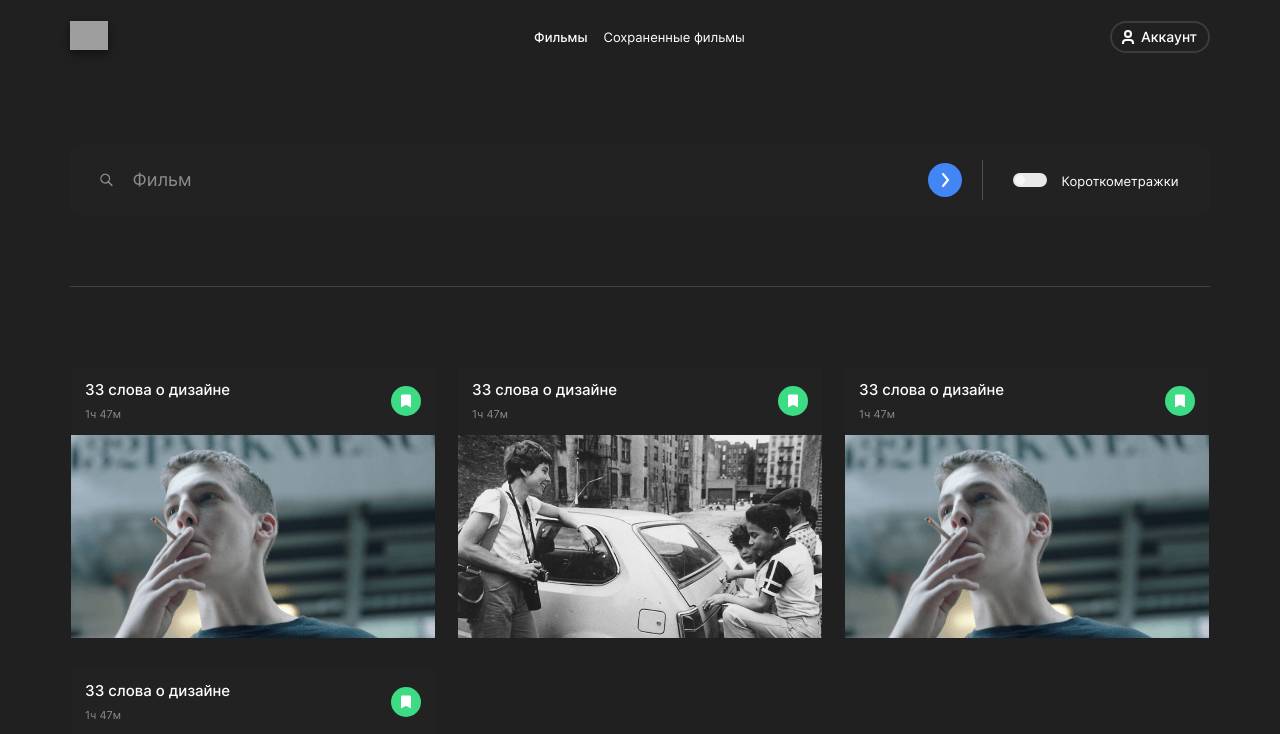
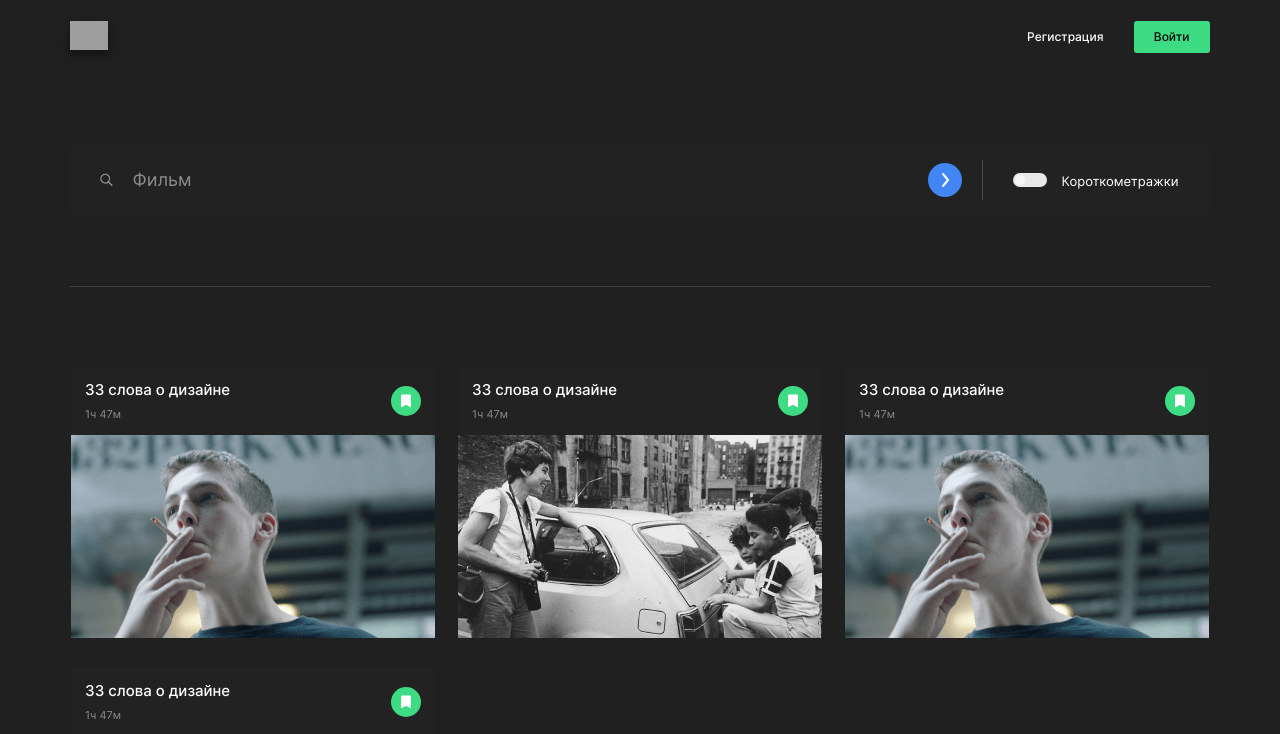
Before and after one commit to yaanab/movies-explorer-frontend, a React (Create React App) app: page /movies in a window 1280 px wide. Shown: the top 734 px of the page. Built offline with nearby package versions, Linux system fonts and the light colour scheme; grey boxes are pictures that could not be loaded.

Commit message:
feat: упрощена структура Header.js

```diff
--- a/src/components/App/App.js
+++ b/src/components/App/App.js
@@ -44,7 +44,7 @@ function App() {
     },
   ]
 
-  const [loggedIn, setLoggedIn] = useState(false);
+  const [isloggedIn, setLoggedIn] = useState(false);
   const [isNavPopupOpen, setIsNavPopupOpen] = useState(false);
   const [isLoading, setIsLoading] = useState(false);
   const [isButtonClicked, setIsButtonClicked] = useState(true);
@@ -62,14 +62,20 @@ function App() {
       <div className="app_page">
         <Switch>
           <Route exact path="/">
-            <Header
-              loggedIn={loggedIn}
-            />
+            <div className="header__main">
+              <Header
+                isloggedIn={isloggedIn}
+                isNavPopupOpen={isNavPopupOpen}
+                onNavMenuClick={havdleNavPopupOpen}
+                onNavPopupClose={havdleNavPopupClose}
+              />
+            </div>
             <Main />
             <Footer />
           </Route>
           <Route path="/movies">
             <Header
+              isloggedIn={isloggedIn}
               isNavPopupOpen={isNavPopupOpen}
               onNavMenuClick={havdleNavPopupOpen}
               onNavPopupClose={havdleNavPopupClose}
--- a/src/components/Header/Header.js
+++ b/src/components/Header/Header.js
@@ -1,9 +1,9 @@
-import { Switch, Route, Link, withRouter } from 'react-router-dom';
+import { Link, withRouter } from 'react-router-dom';
 import logo from '../../images/header-logo.svg';
 import menuIcon from '../../images/menu-icon.svg';
 import Navigation from '../Navigation/Navigation';
 
-function Header({ isNavPopupOpen, onNavMenuClick, onNavPopupClose, loggedIn }) {
+function Header({ isNavPopupOpen, onNavMenuClick, onNavPopupClose, isloggedIn }) {
 
   function stopPropagation(e) {
     e.stopPropagation();
@@ -11,14 +11,11 @@ function Header({ isNavPopupOpen, onNavMenuClick, onNavPopupClose, loggedIn }) {
 
   return (
     <header className="header">
-      <Switch>
-        <Route exact path="/">
-          <div className="header__main">
       <div className="header__content">
         <Link to="/">
           <img src={logo} alt="Логотип" className="header__logo" />
         </Link>
-              {!loggedIn &&
+        {!isloggedIn &&
           <div className="header__authorization">
             <Link to="signup" className="header__auth-link">
               Регистрация
@@ -28,14 +25,8 @@ function Header({ isNavPopupOpen, onNavMenuClick, onNavPopupClose, loggedIn }) {
             </Link>
           </div>
         }
-            </div>
-          </div>
-        </Route>
-        <Route path="/(saved-movies|movies|profile)/">
-          <div className="header__content">
-            <Link to="/">
-              <img src={logo} alt="Логотип" className="header__logo" />
-            </Link>
+        {isloggedIn &&
+          <>
             <div className="header__open-nav">
               <Navigation />
             </div>
@@ -47,11 +38,10 @@ function Header({ isNavPopupOpen, onNavMenuClick, onNavPopupClose, loggedIn }) {
                 <Navigation isNavPopupOpen={isNavPopupOpen} />
                 <button onClick={onNavPopupClose} aria-label="Закрыть" type="button" className="header__nav-popup-close-btn"></button>
               </div>
-
             </div>
+          </>
+        }
       </div>
-        </Route>
-      </Switch>
     </header>
   );
 }
```
Lines whose indentation alone changed are shown as unchanged.
